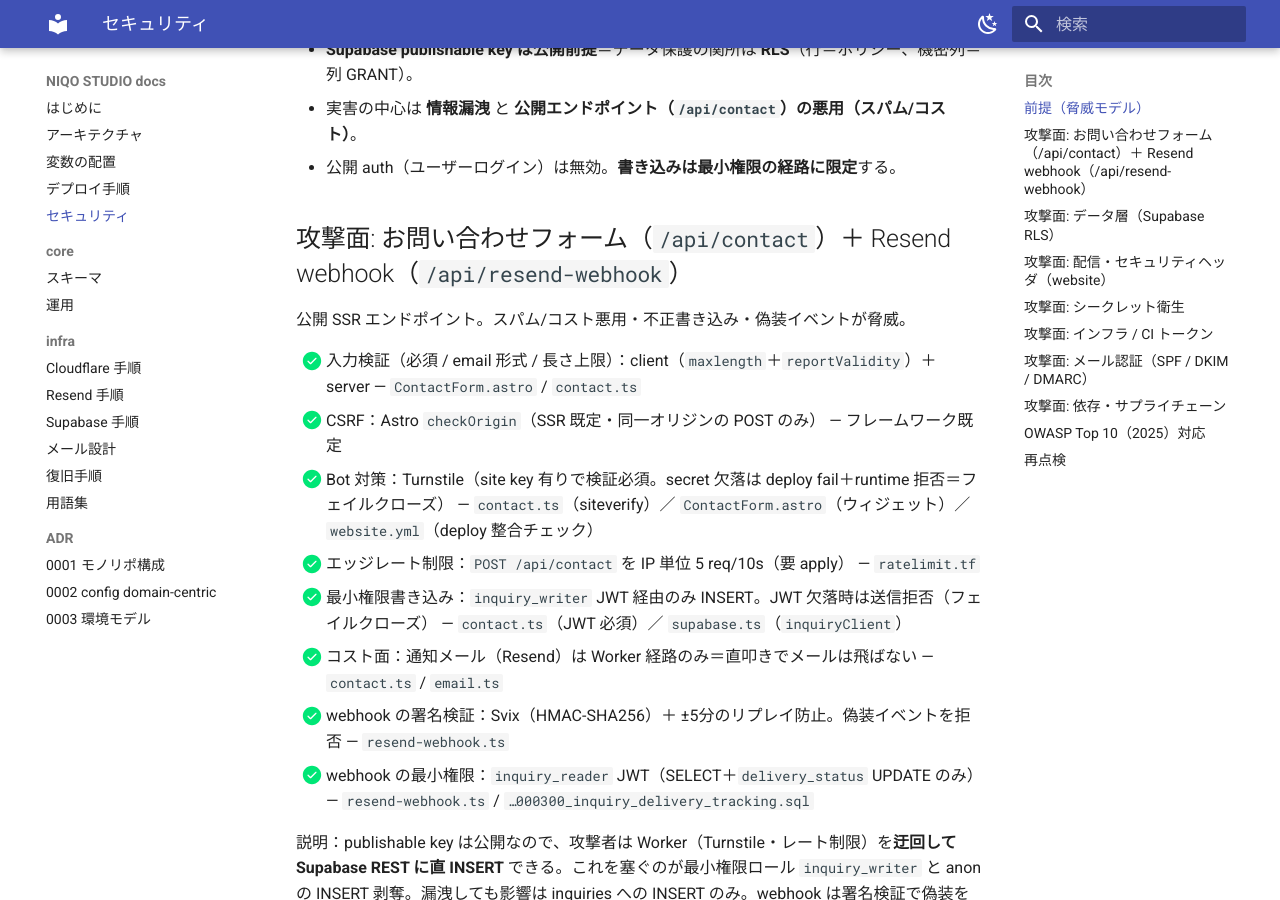
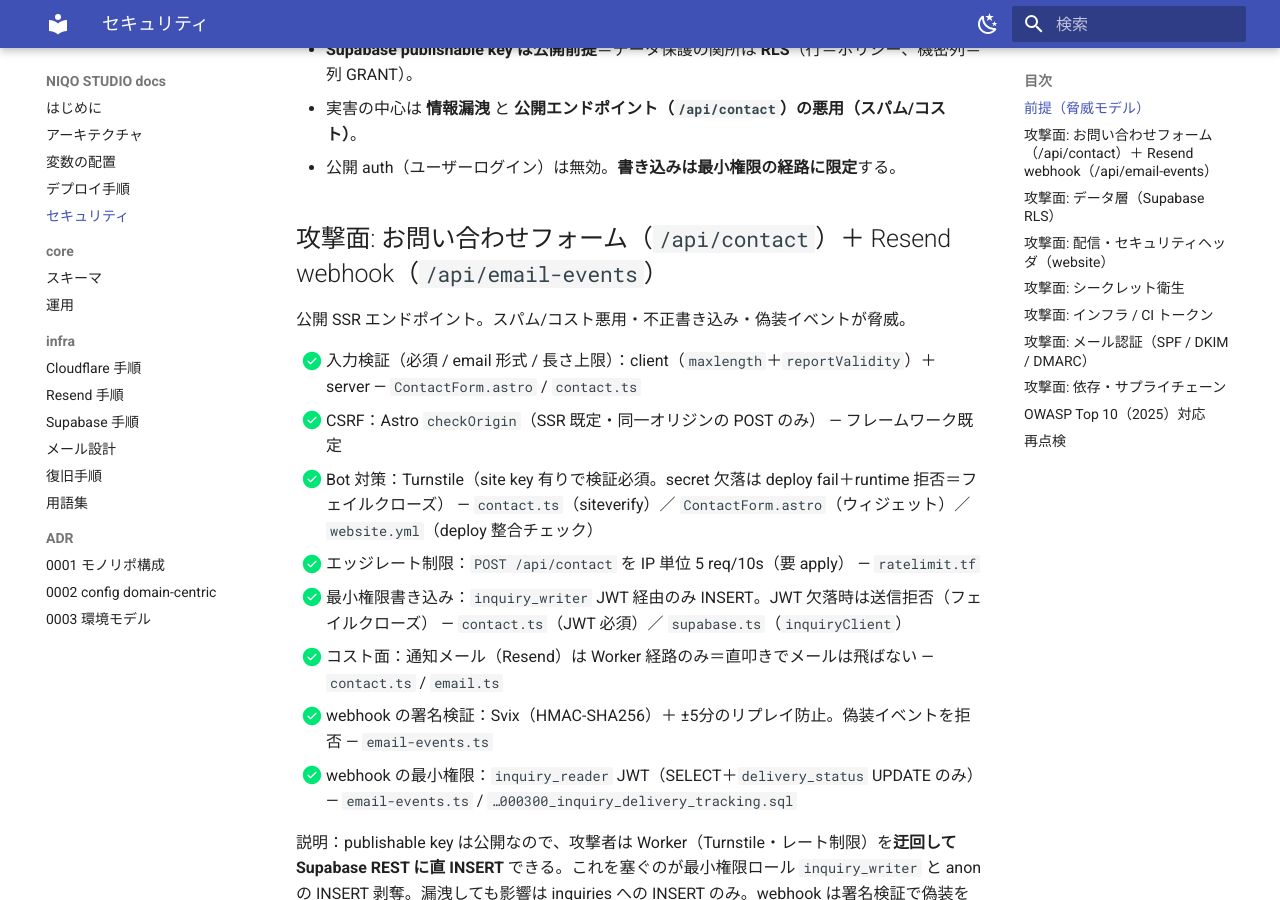
Before and after one commit to niqostudio/niqostudio, an MkDocs documentation site: the page built from docs/security.md, in a window 1280 px wide and 900 px high, scrolled down 437 px. Built offline with MkDocs 1.6.1 and Material for MkDocs 9.7.7, drawn with Linux system fonts in a browser that asks for light colours.

Commit message:
refactor(website): webhook を /api/email-events に改名（目的を表す名前に）
resend-webhook は送信元しか表さず用途が不明瞭だったため、メール配信イベントを受ける目的を表す email-events に改名。Resend/Svix は実装詳細としてコメントに残す。docs の URL/参照も追従。Resend 登録 URL は未登録のため影響なし。

```diff
--- a/docs/infra/resend.md
+++ b/docs/infra/resend.md
@@ -24,8 +24,8 @@ niqostudio.com を送信ドメインとして認証する。Resend が提示す
 apply 後、Resend ダッシュボードで verify 完了を確認 → `hi@niqostudio.com` から送信テスト。
 
 ## 4. Webhook（自動返信の到達確認）
-問い合わせの自動返信が届いたら hi@ へ通知する仕組み（`/api/resend-webhook`）の登録：
-1. Resend → Webhooks → Add Endpoint → URL を `https://niqostudio.com/api/resend-webhook`。
+問い合わせの自動返信が届いたら hi@ へ通知する仕組み（`/api/email-events`）の登録：
+1. Resend → Webhooks → Add Endpoint → URL を `https://niqostudio.com/api/email-events`。
 2. イベントは **`email.delivered`** と **`email.bounced`** を選ぶ。
 3. 表示される **Signing Secret（`whsec_…`）** を Secret `RESEND_WEBHOOK_SECRET`（`website-production`）に設定。
 4. Worker の deploy 後（secret 投入後）に有効。設計は [セキュリティ](../security.md)。
--- a/docs/infra/supabase.md
+++ b/docs/infra/supabase.md
@@ -9,7 +9,7 @@
 - 本番 `db push` 用の接続文字列は Database → Connection string → **Session pooler**（CI は IPv4 のみ）。`SUPABASE_DB_URL` に設定。詳細は [core 運用](../core/operations.md)。
 
 ## 署名鍵と問い合わせ用 JWT の発行（ES256）
-`/api/contact`・`/api/resend-webhook` は最小権限ロールの自前 JWT で DB にアクセスする
+`/api/contact`・`/api/email-events` は最小権限ロールの自前 JWT で DB にアクセスする
 （`SUPABASE_INQUIRY_WRITER_JWT`＝`inquiry_writer`／`SUPABASE_INQUIRY_READER_JWT`＝`inquiry_reader`）。
 署名できるのは**自分で持つ秘密鍵**だけなので、Supabase 生成鍵ではなく**自前の鍵ペアを作って import** する
 （Supabase が生成した鍵の秘密鍵は取り出せない＝署名に使えない）。ロール本体は migration で作成済み（`core/supabase/migrations/`）。
@@ -31,7 +31,7 @@
    それぞれ Secret `SUPABASE_INQUIRY_WRITER_JWT` / `SUPABASE_INQUIRY_READER_JWT`（`website-production`）に設定。
 5. **後始末**：`git checkout core/supabase/config.toml` で signing_keys_path をコメントへ戻す（永続差分を残さない）。
 
-これで `/api/contact` は最小権限（INSERT のみ）で INSERT し、`/api/resend-webhook` は最小権限（SELECT＋`delivery_status` UPDATE のみ）で到達状況を反映する。設計は [セキュリティ](../security.md)。
+これで `/api/contact` は最小権限（INSERT のみ）で INSERT し、`/api/email-events` は最小権限（SELECT＋`delivery_status` UPDATE のみ）で到達状況を反映する。設計は [セキュリティ](../security.md)。
 
 > docs は public。ロール名は誰でも知り得るが、**有効な JWT は自前の秘密鍵でしか署名できない**ため、ロール名が漏れても偽造トークンは作れない。秘密鍵（`signing_keys.json`）はコミットせずオフライン保管する。
 >
--- a/docs/security.md
+++ b/docs/security.md
@@ -14,7 +14,7 @@
 - 実害の中心は **情報漏洩** と **公開エンドポイント（`/api/contact`）の悪用（スパム/コスト）**。
 - 公開 auth（ユーザーログイン）は無効。**書き込みは最小権限の経路に限定**する。
 
-## 攻撃面: お問い合わせフォーム（`/api/contact`）＋ Resend webhook（`/api/resend-webhook`）
+## 攻撃面: お問い合わせフォーム（`/api/contact`）＋ Resend webhook（`/api/email-events`）
 
 公開 SSR エンドポイント。スパム/コスト悪用・不正書き込み・偽装イベントが脅威。
 
@@ -24,8 +24,8 @@
 - [x] エッジレート制限：`POST /api/contact` を IP 単位 5 req/10s（要 apply） — `ratelimit.tf`
 - [x] 最小権限書き込み：`inquiry_writer` JWT 経由のみ INSERT。JWT 欠落時は送信拒否（フェイルクローズ） — `contact.ts`（JWT 必須）／ `supabase.ts`（`inquiryClient`）
 - [x] コスト面：通知メール（Resend）は Worker 経路のみ＝直叩きでメールは飛ばない — `contact.ts` / `email.ts`
-- [x] webhook の署名検証：Svix（HMAC-SHA256）＋ ±5分のリプレイ防止。偽装イベントを拒否 — `resend-webhook.ts`
-- [x] webhook の最小権限：`inquiry_reader` JWT（SELECT＋`delivery_status` UPDATE のみ） — `resend-webhook.ts` / `…000300_inquiry_delivery_tracking.sql`
+- [x] webhook の署名検証：Svix（HMAC-SHA256）＋ ±5分のリプレイ防止。偽装イベントを拒否 — `email-events.ts`
+- [x] webhook の最小権限：`inquiry_reader` JWT（SELECT＋`delivery_status` UPDATE のみ） — `email-events.ts` / `…000300_inquiry_delivery_tracking.sql`
 
 説明：publishable key は公開なので、攻撃者は Worker（Turnstile・レート制限）を**迂回して Supabase REST に直 INSERT** できる。これを塞ぐのが最小権限ロール `inquiry_writer` と anon の INSERT 剥奪。漏洩しても影響は inquiries への INSERT のみ。webhook は署名検証で偽装を弾き、権限も読取＋到達状況更新だけに限定する。
 
--- a/docs/variables.md
+++ b/docs/variables.md
@@ -87,8 +87,8 @@ email レコードの混ぜ方の設計は [メール設計](infra/email.md) を
 | `CONTACT_TO` | ✋ | website | 通知先アドレス（個人メール＝PII。CI が `wrangler secret` へ投入） | — |
 | `TURNSTILE_SECRET_KEY` | ✋ | website | ボット検証 secret。site key 設定時は必須（欠落で deploy fail＋runtime 拒否＝フェイルクローズ）。site key 無しなら検証 skip。CI が `wrangler secret` へ投入 | — |
 | `SUPABASE_INQUIRY_WRITER_JWT` | ✋ | website | `role:inquiry_writer` を名乗る長寿命 JWT（最小権限・INSERT のみ）。`/api/contact` が anon 直叩きを避けて INSERT する経路。**必須**（欠落で送信 500＝フェイルクローズ／deploy 整合チェックでも弾く）。発行手順は [Supabase 手順](infra/supabase.md) | DB role `inquiry_writer`<br>　inquiries: INSERT のみ |
-| `SUPABASE_INQUIRY_READER_JWT` | ✋ | website | `role:inquiry_reader` を名乗る長寿命 JWT。`/api/resend-webhook` が到達状況を反映するための SELECT＋更新経路。発行手順は [Supabase 手順](infra/supabase.md) | DB role `inquiry_reader`<br>　inquiries: SELECT＋`delivery_status` UPDATE のみ |
-| `RESEND_WEBHOOK_SECRET` | ✋ | website | Resend webhook の Svix 署名検証用（`whsec_…`）。`/api/resend-webhook` が偽装イベントを弾く。登録手順は [Resend 手順](infra/resend.md) | — |
+| `SUPABASE_INQUIRY_READER_JWT` | ✋ | website | `role:inquiry_reader` を名乗る長寿命 JWT。`/api/email-events` が到達状況を反映するための SELECT＋更新経路。発行手順は [Supabase 手順](infra/supabase.md) | DB role `inquiry_reader`<br>　inquiries: SELECT＋`delivery_status` UPDATE のみ |
+| `RESEND_WEBHOOK_SECRET` | ✋ | website | Resend webhook の Svix 署名検証用（`whsec_…`）。`/api/email-events` が偽装イベントを弾く。登録手順は [Resend 手順](infra/resend.md) | — |
 
 > トークン・JWT の**発行手順**と権限名の細かい注釈は各プラットフォーム手順へ：CF トークンは [Cloudflare 手順](infra/cloudflare.md)、`SUPABASE_INQUIRY_WRITER_JWT` は [Supabase 手順](infra/supabase.md)。権限グループ名・アクセスは Cloudflare 公式の権限定義に準拠（TF リソース→権限の対応表は公式に無く、初回 `plan` / `apply` で過不足を確認）。
 
```
Also changed, not shown: website/src/pages/api/email-events.ts (renamed from website/src/pages/api/resend-webhook.ts).
